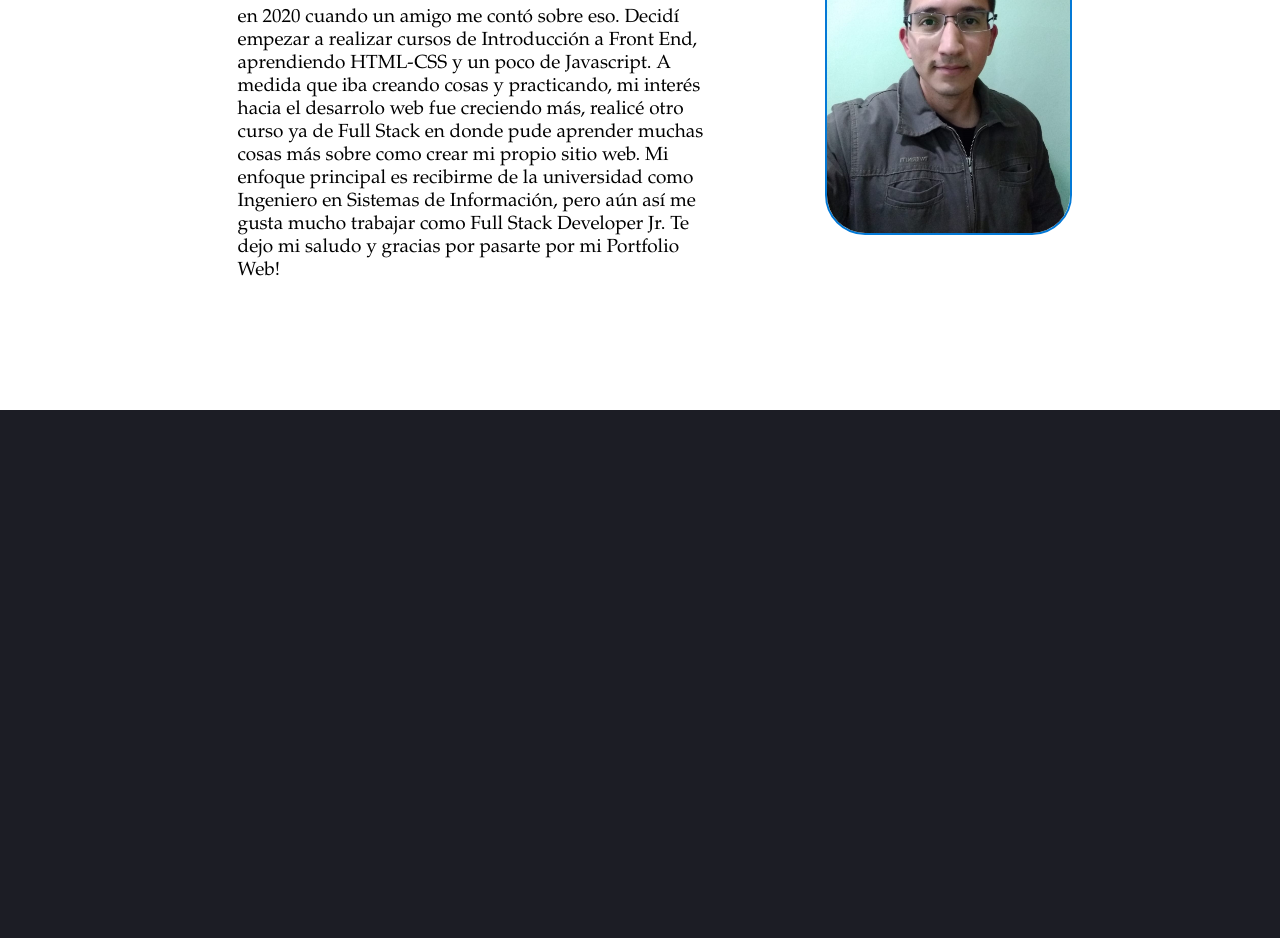
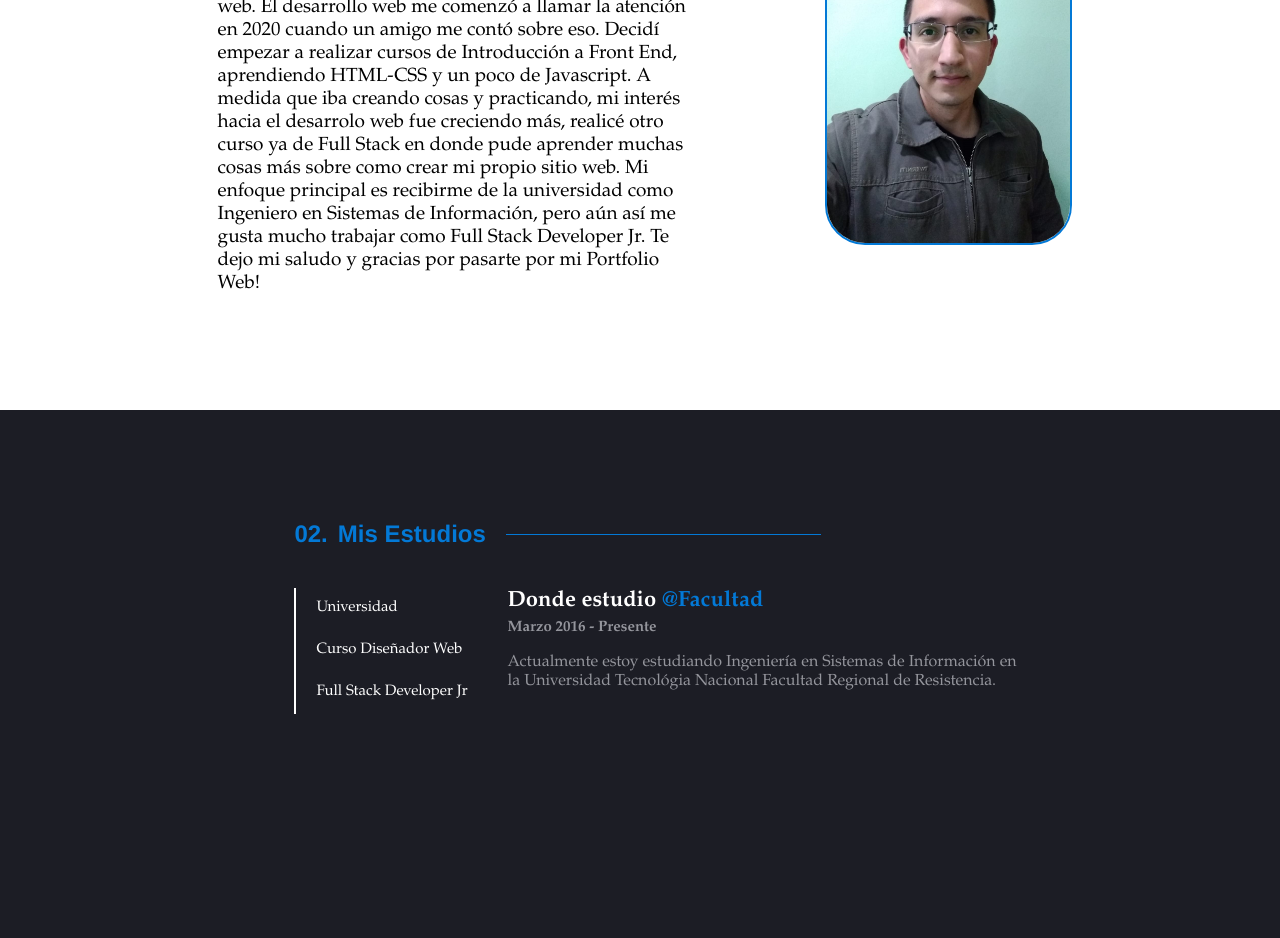
Before and after one commit to DDiegoR/portFolio-FrontEnd-viejo, a plain HTML site: page index.html in a window 1280 px wide. Shown: the part 876-1814 px from the top of the page. Before the commit the page ends 1286 px from the top, so only its background shows below. Drawn offline with Linux system fonts and the light colour scheme; a web font is replaced by a local one.

Commit message:
seccion 2 v.2

```diff
--- a/index.html
+++ b/index.html
@@ -15,9 +15,10 @@
         <div class="contenedor-nav">
             <a class="logo" href="#"><img class="logo" src="LogoDR-white.png" alt="logo"></a>
             <ul class="listaLinks">
-                <li><a class="enlaces" href="https://www.youtube.com/">Proyectos</a></li>
+                <li><a class="enlaces" href="#">Sobre Mí</a></li>
                 <li><a class="enlaces" href="https://www.facebook.com">Estudios</a></li>
                 <li><a class="enlaces" href="https://www.twitter.com">Contacto</a></li>
+                <li class="enlaces">Login</li>
             </ul>
         </div>
     </nav>
@@ -86,14 +87,13 @@
     </header>
 
     <!-- About Me -->
-    <div class="medio">
+    <div class="seccion-about">
         <section>
-            <h2 id="tituloAbout">Sobre Mí</h3>
-
+            <h2 class="titulos-secciones">Sobre Mí</h2>
                 <div class="conteiner-sobreMi">
                     <div>
                         <p id="parrafoAbout">
-                            !Hola! Mi nombre es Diego y una de las cosas que me gusta mucho es poder dar estilo y diseño a una página web.
+                            !Hola! Mi nombre es Diego, vivo en Corrientes - Argentina y soy Full Stack Developer Jr. Una de las cosas que me gusta mucho es poder dar "vida" a una página web.
                             El desarrollo web me comenzó a llamar la atención en 2020 cuando un amigo me contó sobre eso. Decidí empezar a realizar
                             cursos de Introducción a Front End, aprendiendo HTML-CSS y un poco de Javascript. A medida que iba creando cosas y practicando,
                             mi interés hacia el desarrolo web fue creciendo más, realicé otro curso ya de Full Stack en donde pude aprender muchas cosas más
@@ -116,8 +116,47 @@
         </section>
     </div>
 
+    <!-- ESTUDIOS -->
+    <div class="seccion-estudios">
+        <section>
+            <h2 class="titulos-secciones">Mis Estudios</h2>
+            <div class="caja-estudios">
+                <!-- Listado -->
+                <div class="listado-estudios" role="table">
+                    <button class="botonEstudio" role="tab" onclick="cambiaF()">Universidad</button>
+                    <button class="botonEstudio" role="tab" onclick="cambiaDW()">Curso Diseñador Web</button>
+                    <button class="botonEstudio" role="tab" onclick="cambiaAP()">Full Stack Developer Jr</button>
+                </div>
+                <!-- Contenido -->
+                <div class="contenido-secciones">
+                    <div id="facultad" role="tabpanel">
+                        <h3 class="tituloEstudio">Donde estudio <a href="https://www.frre.utn.edu.ar/">@Facultad</a></h3>
+                        <h5 class="subtituloEstudio">Marzo 2016 - Presente</h5>
+                        <p>
+                            Actualmente estoy estudiando Ingeniería en Sistemas de Información en la Universidad Tecnológia Nacional
+                            Facultad Regional de Resistencia.
+                        </p>
+                    </div>
+                    <div id="cursoDW" role="tabpanel">
+                        <h3 class="tituloEstudio">Diseñador Web</h3>
+                        <p>
+                            Uno de los cursos que realice fue el de Diseñador Web dictado por el Instituto Educativo Económico Nacional (ien) el cual me
+                            sirvió mucho para dar mis primero pasos en el gran mundo del FrontEnd.
+                        </p>
+                        <img id="ien-titulo" src="tituloIEN.png" alt="">
+                    </div>
+                    <div id="argentinaPrograma" role="tabpanel">
+                        <h3 class="tituloEstudio">Full Stack Developer Jr</h3>
+                        <p>
+                            Realicé el curso de Full Stack Developer Jr dictado por Argentina Programa...
+                        </p>
+                    </div>
+                </div>
+            </div>
+        </section>
+    </div>
 
 
-    <script src="javascripts.js"></script>
+    <script src="javascript.js"></script>
 </body>
 </html>
--- a/javascript.js
+++ b/javascript.js
@@ -0,0 +1,20 @@
+
+
+// EVENTOS BOTONES DE SECCION 2
+function cambiaF(){
+    document.getElementById("facultad").style.display = "block";
+    document.getElementById("cursoDW").style.display = "none";
+    document.getElementById("argentinaPrograma").style.display = "none";
+}
+
+function cambiaDW(){
+    document.getElementById("facultad").style.display = "none";
+    document.getElementById("cursoDW").style.display = "block";
+    document.getElementById("argentinaPrograma").style.display = "none";
+}
+
+function cambiaAP(){
+    document.getElementById("facultad").style.display = "none";
+    document.getElementById("cursoDW").style.display = "none";
+    document.getElementById("argentinaPrograma").style.display = "block";
+}
--- a/style.css
+++ b/style.css
@@ -4,6 +4,7 @@
 body{
     background-color: #1c1d25;
     margin: 0;
+    counter-reset: contador;
 }
 
 #top{
@@ -246,7 +247,7 @@ a{
 
 /* MEDIO */
 
-.medio{
+.seccion-about{
     background-color: white;
     padding: 100px 50px 0 17%;
     height: 580px;
@@ -256,29 +257,33 @@ h2{
     display: inline-block;
     position: relative;
 }
-h2::before{
-    content: "01.";
-    position: absolute;
-    width: 0;
+
+.titulos-secciones{
+    display: flex;
+    align-items: center;
+    position: relative;
+    width: 100%;
+    margin: 10px 0px 40px;
+    font-family: League Spartan,Helvetica,Arial,sans-serif;
+    color: #0379D6;
+    white-space: nowrap;
+}
+
+.titulos-secciones::before{
+    position: relative;
+    counter-increment: contador;
+    content: "0" counter(contador) ".";
+    margin-right: 10px;
+    color: #0379D6;
+}
+.titulos-secciones::after{
+    content: "";
+    display: block;
+    position: relative;
+    margin-left: 20px;
+    height: 1px;
+    width: 315px;
     background-color: #0379D6;
-    top: 0.4em;
-    left: 10%;
-}
-h2::after{
-    content: "";
-    position: absolute;
-    width: 330px;
-    height: 1px;
-    background-color: #0379D6;
-    top: 0.9em;
-    left: 100%;
-}
-#tituloAbout{
-    font-family: League Spartan,Helvetica,Arial,sans-serif;
-    padding: 10px;
-    padding-left: 65px;
-    color: #0379D6;
-    margin-bottom: 0;
 }
 
 .conteiner-sobreMi{
@@ -289,8 +294,6 @@ h2::after{
     font-family: LibreBaskerville-Regular,Palatino Linotype,Times New Roman,serif;
     max-width: 80%;
     font-size: 19px;
-    padding: 20px;
-    /* color: #056CBD; */
 }
 
 #img-perfil{
@@ -307,4 +310,94 @@ h2::after{
     padding-top: 2%;
 }
 
+.seccion-estudios{
+    background-color: #1C1D25;
+    padding: 100px 250px 0 23%;
+    height: 580px;
+}
+
+.caja-estudios{
+    display: flex;
+    color: white;
+    font-family: LibreBaskerville-Regular,Palatino Linotype,Times New Roman,serif;
+    color: #94959C;
+}
+.listado-estudios{
+    position: relative;
+    z-index: 3;
+    width: max-content;
+    padding: 0;
+    margin: 0;
+    list-style: none;
+}
+
+.botonEstudio{
+    text-decoration: none;
+    position: relative;
+    display: flex;
+    align-items: center;
+    width: 100%;
+    height: 42px;
+    padding: 0px 20px 2px;
+    border-left: 2px solid white;
+    color: white;
+    background-color: transparent;
+    text-align: left;
+    white-space: nowrap;
+    font-family: LibreBaskerville-Regular,Palatino Linotype,Times New Roman,serif;
+    font-size: 15px;
+}
+
+button{
+    cursor: pointer;
+    border: 0px;
+}
+
+.contenido-secciones{
+    position: relative;
+    width: 100%;
+    margin-left: 20px;
+}
+#listaEstudio:root{
+    color:#0379D6;
+}
+
+#listaEstudio{
+    list-style: none;
+}
+.bloqueLista{
+    border-left: 1px solid;
+    border-color:#0379D6;
+    width: 75%;
+    padding: 10px;
+
+}
+.tituloEstudio{
+    margin: 0;
+    font-size: 22px;
+    color: white;
+}
+.tituloEstudio a{
+    text-decoration: none;
+    color: #0379D6;
+
+}
+.subtituloEstudio{
+    margin: 0;
+    padding-top: 5px;
+    font-size: 15px;
+}
+
+/*  ESTILOS RELACIONADOS CON LOS EVENTOS DE LOS BOTONES */
+#facultad{
+    display: block;
+}
+#cursoDW{
+    display: none;
+}
+#argentinaPrograma{
+    display: none;
+}
+
+
 /* ANIMACIONES */
```
Also changed, not shown: tituloIEN.png (added).
